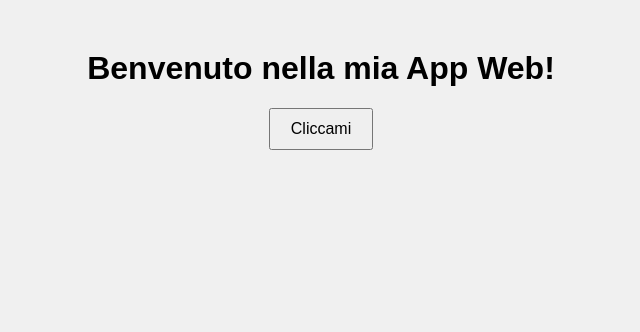
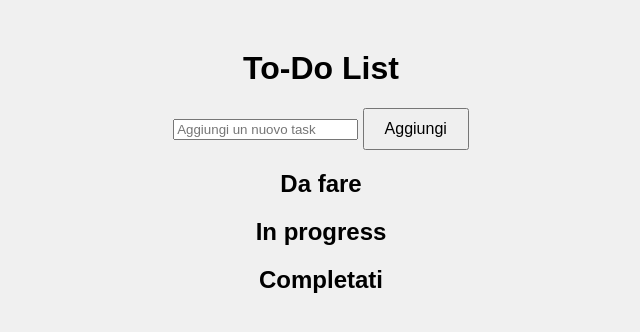
Before and after one commit to giacomolamanna/simple-web-app, a plain HTML site: page index.html in a window 1280 px wide. Shown: the whole page, without its empty margins (319-959 px from the left). Drawn offline with Linux system fonts and the light colour scheme.

Commit message:
Update index.html

```diff
--- a/index.html
+++ b/index.html
@@ -3,13 +3,23 @@
 <head>
     <meta charset="UTF-8">
     <meta name="viewport" content="width=device-width, initial-scale=1.0">
-    <title>Simple Web App</title>
+    <title>To-Do List</title>
     <link rel="stylesheet" href="style.css">
 </head>
 <body>
-    <h1>Benvenuto nella mia App Web!</h1>
-    <button onclick="showMessage()">Cliccami</button>
-    <p id="message"></p>
+    <h1>To-Do List</h1>
+    <input type="text" id="taskInput" placeholder="Aggiungi un nuovo task">
+    <button onclick="addTask()">Aggiungi</button>
+
+    <h2>Da fare</h2>
+    <ul id="todoList"></ul>
+
+    <h2>In progress</h2>
+    <ul id="inProgressList"></ul>
+
+    <h2>Completati</h2>
+    <ul id="doneList"></ul>
+
     <script src="script.js"></script>
 </body>
 </html>
```
